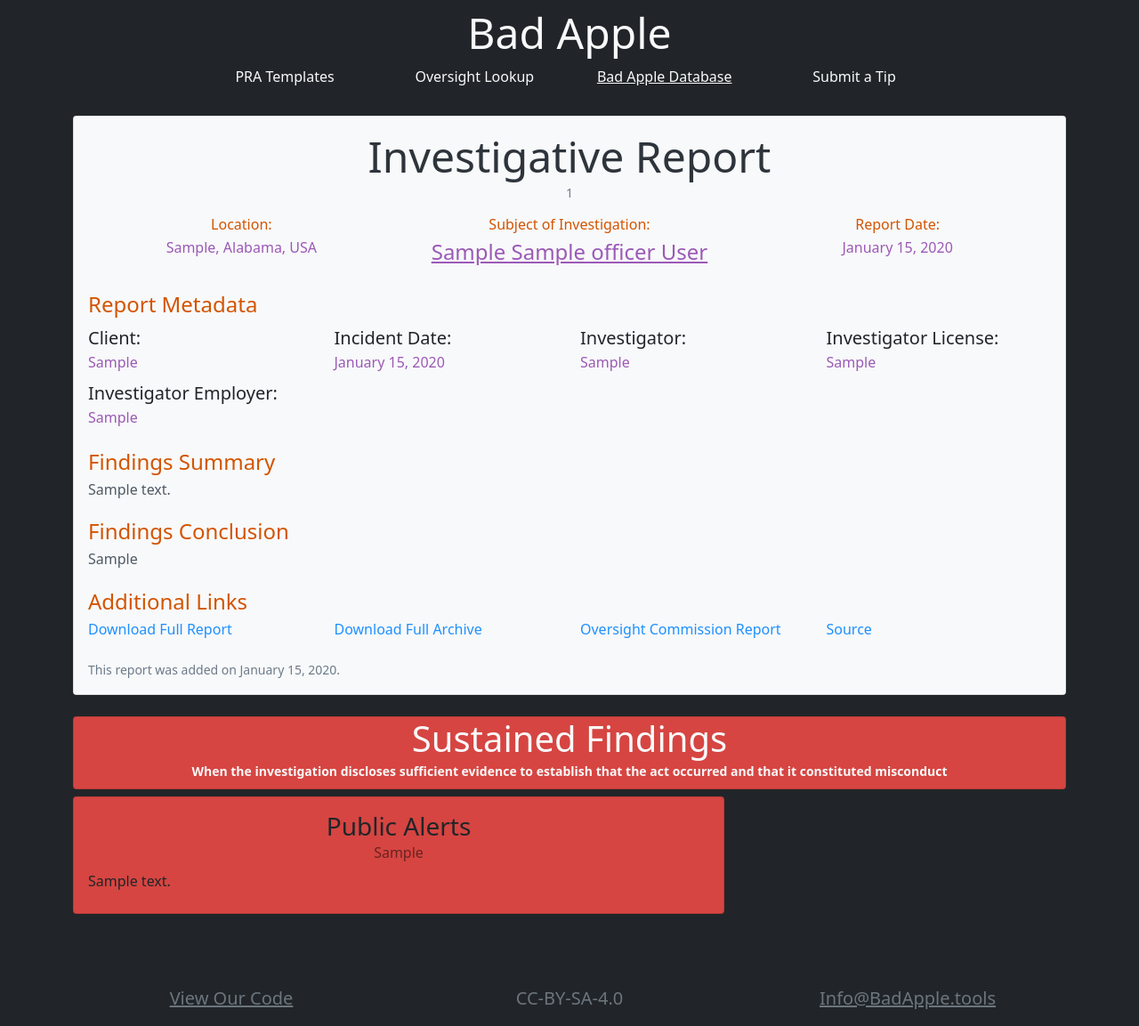
After one commit to P5vc/bad-apple-backend, a Django app: page /Report/1/ in a window 1280 px wide. The commit adds this page. Shown: the whole page at 89% size. Run offline with Django 3.2, Linux system fonts and the light colour scheme; tables that the repository leaves empty hold one stand-in row (values such as "Sample post"); parts of the project's set-up code (start-up, migrations or seed data) failed here and were passed over; some libraries are stand-ins or nearby versions.

Commit message:
Added Bad Apple Database Report page

```diff
--- a/BadApple/mainSite/admin.py
+++ b/BadApple/mainSite/admin.py
@@ -45,7 +45,7 @@ class DatabaseManagerPermissionsAdmin(admin.ModelAdmin):
 @admin.register(WeeklyStats , site = customAdminSite)
 class WeeklyStatsAdmin(admin.ModelAdmin):
 	list_display = ['week' , 'year']
-	readonly_fields = ['week' , 'year' , 'homeViews' , 'documentationViews' , 'praViews' , 'oversightViews' , 'commissionViews' , 'tipViews' , 'badAppleViews' , 'praSearches' , 'commissionSearches' , 'tipSubmissions' , 'badAppleSearches']
+	readonly_fields = ['week' , 'year' , 'homeViews' , 'documentationViews' , 'praViews' , 'oversightViews' , 'commissionViews' , 'tipViews' , 'badAppleViews' , 'officerViews' , 'reportViews' , 'praSearches' , 'commissionSearches' , 'tipSubmissions' , 'badAppleSearches']
 
 
 
--- a/BadApple/mainSite/models.py
+++ b/BadApple/mainSite/models.py
@@ -176,6 +176,7 @@ class InvestigativeReport(models.Model):
 	# References:
 	fullReportURL = models.URLField('Full Report Download URL' , max_length = 300 , blank = True)
 	fullArchiveURL = models.URLField('Full Archive Download URL' , max_length = 300 , blank = True)
+	oversightCommissionReport = models.URLField('Oversight Commission Report Download URL' , max_length = 300 , blank = True)
 	sourceURL = models.URLField('Source URL' , max_length = 300 , blank = True)
 
 	# Administrative:
--- a/BadApple/mainSite/static/css/ba.css
+++ b/BadApple/mainSite/static/css/ba.css
@@ -4,6 +4,10 @@
 
 .finding-sustained-border {
     border-color: #d64541 !important;
+}
+
+.finding-sustained-background {
+    background-color: #d64541 !important;
 }
 
 .finding-not-sustained {
@@ -14,6 +18,10 @@
     border-color: #ec670e !important;
 }
 
+.finding-not-sustained-background {
+    background-color: #ec670e !important;
+}
+
 .finding-exonerated {
     color: #24a159;
 }
@@ -22,12 +30,20 @@
     border-color: #24a159 !important;
 }
 
+.finding-exonerated-background {
+    background-color: #24a159 !important;
+}
+
 .finding-unfounded {
     color: #8f8f8f;
 }
 
 .finding-unfounded-border {
     border-color: #8f8f8f !important;
+}
+
+.finding-unfounded-background {
+    background-color: #8f8f8f !important;
 }
 
 .grow {
--- /dev/null
+++ b/BadApple/mainSite/templates/report.html
@@ -0,0 +1,232 @@
+{% extends 'base.html' %}
+{% load static %}
+{% load i18n %}
+
+
+{% block title %}
+        {# Translators: This is a page title #}
+        <title>{% translate 'Bad Apple - Report' %}</title>
+{% endblock %}
+
+
+{% block pageThreeActive %}{% endblock %}
+
+
+{% block bodyClasses %}bg-dark{% endblock %}
+
+
+{% block content %}
+		<div class="align-content-center align-items-center container d-flex flex-wrap h-100 justify-content-center min-vh-100 min-vw-100 w-100">
+			<div class="container maxWidthReduced mb-4 mt-4">
+				<div class="card h-100">
+					<div class="bg-light card-body">
+						<div class="mb-2 row">
+							<div class="col-12">
+								<h5 class="card-title display-5 mb-0 palette-primary text-center">{% translate 'Investigative Report' %}</h5>
+							</div>
+							{% if investigationID %}
+							<div class="col-12 text-center">
+								<small class="palette-secondary">{{ investigationID }}</small>
+							</div>
+							{% endif %}
+						</div>
+						<div class="mb-4 row text-center">
+							{% if location %}
+							<div class="col-12 col-md-4 mb-2 mt-2">
+								<p class="mb-2 palette-title smallLineSpacing">{% translate 'Location' %}:</p>
+								<p class="mb-0 palette-data smallLineSpacing">{{ location }}</p>
+							</div>
+							{% endif %}
+							{% if subject %}
+							<div class="col-12 col-md-4 mb-2 mt-2">
+								<p class="mb-2 palette-title smallLineSpacing">{% translate 'Subject of Investigation' %}:</p>
+								<h4 class="fs-4 fw-normal mb-0 smallLineSpacing"><a href="{% url 'officer' officerID %}" class="palette-data">{{ subject }}</a></h4>
+							</div>
+							{% endif %}
+							{% if reportDate %}
+							<div class="col-12 col-md-4 mb-2 mt-2">
+								<p class="mb-2 palette-title smallLineSpacing">{% translate 'Report Date' %}:</p>
+								<p class="mb-0 palette-data smallLineSpacing">{{ reportDate }}</p>
+							</div>
+							{% endif %}
+						</div>
+						<div class="mb-2 row">
+							<div class="col-12">
+								<h4 class="fs-4 fw-normal palette-title">{% translate 'Report Metadata' %}</h4>
+							</div>
+							{% if client %}
+							<div class="col-12 col-md-4 col-sm-6 col-xl-3 mb-2">
+								<p class="fs-5 mb-0">{% translate 'Client' %}:</p>
+								<small class="fs-6 palette-data">{{ client }}</small>
+							</div>
+							{% endif %}
+							{% if incidentDate %}
+							<div class="col-12 col-md-4 col-sm-6 col-xl-3 mb-2">
+								<p class="fs-5 mb-0">{% translate 'Incident Date' %}:</p>
+								<small class="fs-6 palette-data">{{ incidentDate }}</small>
+							</div>
+							{% endif %}
+							{% if investigator %}
+							<div class="col-12 col-md-4 col-sm-6 col-xl-3 mb-2">
+								<p class="fs-5 mb-0">{% translate 'Investigator' %}:</p>
+								<small class="fs-6 palette-data">{{ investigator }}</small>
+							</div>
+							{% endif %}
+							{% if license %}
+							<div class="col-12 col-md-4 col-sm-6 col-xl-3 mb-2">
+								<p class="fs-5 mb-0">{% translate 'Investigator License' %}:</p>
+								<small class="fs-6 palette-data">{{ license }}</small>
+							</div>
+							{% endif %}
+							{% if employer %}
+							<div class="col-12 col-md-4 col-sm-6 col-xl-3 mb-2">
+								<p class="fs-5 mb-0">{% translate 'Investigator Employer' %}:</p>
+								<small class="fs-6 palette-data">{{ employer }}</small>
+							</div>
+							{% endif %}
+						</div>
+						<div class="mb-4 mt-3 row">
+							{% if summary %}
+							<div class="col-12">
+								<h4 class="fs-4 fw-normal palette-title">{% translate 'Findings Summary' %}</h4>
+								<p class="mb-0 palette-text smallLineSpacing">{{ summary }}</p>
+							</div>
+							{% endif %}
+							{% if conclusion %}
+							<div class="col-12 mt-4">
+								<h4 class="fs-4 fw-normal palette-title">{% translate 'Findings Conclusion' %}</h4>
+								<p class="mb-0 palette-text smallLineSpacing">{{ conclusion }}</p>
+							</div>
+							{% endif %}
+						</div>
+						<div class="mb-2 row">
+							<div class="col-12">
+								<h4 class="fs-4 fw-normal palette-title">{% translate 'Additional Links' %}</h4>
+							</div>
+							{% if reportURL %}
+							<div class="col-12 col-md-4 col-sm-6 col-xl-3">
+								<a href="{{ reportURL }}" class="text-decoration-none"><p class="palette-link smallLineSpacing">{% translate 'Download Full Report' %}</p></a>
+							</div>
+							{% endif %}
+							{% if archiveURL %}
+							<div class="col-12 col-md-4 col-sm-6 col-xl-3">
+								<a href="{{ archiveURL }}" class="text-decoration-none"><p class="palette-link smallLineSpacing">{% translate 'Download Full Archive' %}</p></a>
+							</div>
+							{% endif %}
+							{% if commissionReportURL %}
+							<div class="col-12 col-md-4 col-sm-6 col-xl-3">
+								<a href="{{ commissionReportURL }}" class="text-decoration-none"><p class="palette-link smallLineSpacing">{% translate 'Oversight Commission Report' %}</p></a>
+							</div>
+							{% endif %}
+							{% if source %}
+							<div class="col-12 col-md-4 col-sm-6 col-xl-3">
+								<a href="{{ source }}" class="text-decoration-none"><p class="palette-link smallLineSpacing">{% translate 'Source' %}</p></a>
+							</div>
+							{% endif %}
+						</div>
+						<small class="card-text palette-secondary">{% blocktranslate %}This report was added on{% endblocktranslate %} {{ added }}.</small>
+					</div>
+				</div>
+				{% if sustained %}
+				<div class="card finding-sustained-background h-100 mt-4 text-light">
+					<div class="text-center">
+						<div class="mb-2 row">
+							<div class="col-12">
+								<h2 class="display-6 fw-normal mb-0">{% translate 'Sustained Findings' %}</h2>
+								<small class="fw-bolder">{% blocktranslate %}When the investigation discloses sufficient evidence to establish that the act occurred and that it constituted misconduct{% endblocktranslate %}</small>
+							</div>
+						</div>
+					</div>
+				</div>
+				<div class="flex-nowrap flex-row mb-2 ms-0 mt-2 overflow-scroll row w-100">
+					{% for finding in sustained %}
+					<div class="col-11 col-lg-9 col-md-10 col-xl-8 col-xxl-7 ps-0">
+						<div class="card finding-sustained-background h-100">
+							<div class="card-body text-dark">
+								<h3 class="card-title fs-3 mb-0 text-center">{{ finding.category }}</h3>
+								<p class="mb-2 text-black-50 text-center">{{ finding.policy }}</p>
+								<p class="card-text mb-2">{{ finding.summary }}</p>
+							</div>
+						</div>
+					</div>
+					{% endfor %}
+				</div>
+				{% endif %}
+				{% if notSustained %}
+				<div class="card finding-not-sustained-background h-100 mt-4 text-light">
+					<div class="text-center">
+						<div class="mb-2 row">
+							<div class="col-12">
+								<h2 class="display-6 fw-normal mb-0">{% translate 'Not Sustained Findings' %}</h2>
+								<small class="fw-bolder">{% blocktranslate %}When the investigation discloses that there is insufficient evidence to sustain the complaint or fully exonerate the employee{% endblocktranslate %}</small>
+							</div>
+						</div>
+					</div>
+				</div>
+				<div class="flex-nowrap flex-row mb-2 ms-0 mt-2 overflow-scroll row w-100">
+					{% for finding in notSustained %}
+					<div class="col-11 col-lg-9 col-md-10 col-xl-8 col-xxl-7 ps-0">
+						<div class="card finding-not-sustained-background h-100">
+							<div class="card-body text-dark">
+								<h3 class="card-title fs-3 mb-0 text-center">{{ finding.category }}</h3>
+								<p class="mb-2 text-black-50 text-center">{{ finding.policy }}</p>
+								<p class="card-text mb-2">{{ finding.summary }}</p>
+							</div>
+						</div>
+					</div>
+					{% endfor %}
+				</div>
+				{% endif %}
+				{% if exonerated %}
+				<div class="card finding-exonerated-background h-100 mt-4 text-light">
+					<div class="text-center">
+						<div class="mb-2 row">
+							<div class="col-12">
+								<h2 class="display-6 fw-normal mb-0">{% translate 'Exonerated Findings' %}</h2>
+								<small class="fw-bolder">{% blocktranslate %}When the investigation discloses that the alleged act occurred, but the act was justified and/or proper under the city's policy{% endblocktranslate %}</small>
+							</div>
+						</div>
+					</div>
+				</div>
+				<div class="flex-nowrap flex-row mb-2 ms-0 mt-2 overflow-scroll row w-100">
+					{% for finding in exonerated %}
+					<div class="col-11 col-lg-9 col-md-10 col-xl-8 col-xxl-7 ps-0">
+						<div class="card finding-exonerated-background h-100">
+							<div class="card-body text-dark">
+								<h3 class="card-title fs-3 mb-0 text-center">{{ finding.category }}</h3>
+								<p class="mb-2 text-black-50 text-center">{{ finding.policy }}</p>
+								<p class="card-text mb-2">{{ finding.summary }}</p>
+							</div>
+						</div>
+					</div>
+					{% endfor %}
+				</div>
+				{% endif %}
+				{% if unfounded %}
+				<div class="card finding-unfounded-background h-100 mt-4 text-light">
+					<div class="text-center">
+						<div class="mb-2 row">
+							<div class="col-12">
+								<h2 class="display-6 fw-normal mb-0">{% translate 'Unfounded Findings' %}</h2>
+								<small class="fw-bolder">{% blocktranslate %}When the investigation discloses that the alleged act did not occur or did not involve city personnel{% endblocktranslate %}</small>
+							</div>
+						</div>
+					</div>
+				</div>
+				<div class="flex-nowrap flex-row mb-2 ms-0 mt-2 overflow-scroll row w-100">
+					{% for finding in unfounded %}
+					<div class="col-11 col-lg-9 col-md-10 col-xl-8 col-xxl-7 ps-0">
+						<div class="card finding-unfounded-background h-100">
+							<div class="card-body text-dark">
+								<h3 class="card-title fs-3 mb-0 text-center">{{ finding.category }}</h3>
+								<p class="mb-2 text-black-50 text-center">{{ finding.policy }}</p>
+								<p class="card-text mb-2">{{ finding.summary }}</p>
+							</div>
+						</div>
+					</div>
+					{% endfor %}
+				</div>
+				{% endif %}
+			</div>
+		</div>
+{% endblock %}
--- a/BadApple/mainSite/urls.py
+++ b/BadApple/mainSite/urls.py
@@ -9,5 +9,6 @@ urlpatterns = [
 				path('Commission/<slug:slug>/' , views.commission , name = 'commission'),
 				path('Tip/' , views.tip , name = 'tip'),
 				path('BadAppleDatabase/' , views.badApple , name = 'badApple'),
-				path('Officer/<slug:slug>/' , views.officer , name = 'officer')
+				path('Officer/<slug:slug>/' , views.officer , name = 'officer'),
+				path('Report/<slug:slug>/' , views.report , name = 'report')
 			]
--- a/BadApple/mainSite/views.py
+++ b/BadApple/mainSite/views.py
@@ -286,10 +286,10 @@ def badApple(request):
 def officer(request , slug):
 	try:
 		officerObject = Officer.objects.get(officerID = str(slug) , approved = True , public = True)
-		incrementStat(11)
 	except:
 		return redirect('badApple')
 
+	incrementStat(11)
 	reportObjects = InvestigativeReport.objects.filter(subjectOfInvestigation = officerObject , approved = True , public = True)
 
 	reports = []
@@ -297,13 +297,20 @@ def officer(request , slug):
 	notSustainedFindings = []
 	exoneratedFindings = []
 	unfoundedFindings = []
+	lastUpdated = officerObject.updatedOn
 	for report in reportObjects:
+		if (report.updatedOn > lastUpdated):
+			lastUpdated = report.updatedOn
+
 		reportDate = report.reportDate.strftime('%B %d, %Y')
 		reports.append({'reportID' : report.reportID , 'reportDate' : reportDate})
 
 		reportLocation = (report.cityTown + ', ' + report.get_stateTerritoryProvince_display())
 		findings = InvestigativeReportFinding.objects.filter(investigativeReport = report , approved = True , public = True)
 		for finding in findings:
+			if (finding.updatedOn > lastUpdated):
+				lastUpdated = finding.updatedOn
+
 			if (finding.finding == '0'):
 				sustainedFindings.append({'category' : finding.get_findingPolicyCategory_display() , 'policy' : finding.findingBasis , 'location' : reportLocation , 'date' : reportDate , 'reportID' : report.reportID})
 			elif (finding.finding == '1'):
@@ -314,4 +321,33 @@ def officer(request , slug):
 				unfoundedFindings.append({'category' : finding.get_findingPolicyCategory_display() , 'policy' : finding.findingBasis , 'location' : reportLocation , 'date' : reportDate , 'reportID' : report.reportID})
 
 
-	return render(request , 'officer.html' , {'firstName' : officerObject.firstName , 'middleName' : officerObject.middleName , 'lastName' : officerObject.lastName , 'reports' : reports , 'sustained' : sustainedFindings , 'notSustained' : notSustainedFindings , 'exonerated' : exoneratedFindings , 'unfounded' : unfoundedFindings , 'addedOn' : officerObject.createdOn.strftime('%B %d, %Y') , 'updatedOn' : officerObject.updatedOn.strftime('%B %d, %Y')})
+	return render(request , 'officer.html' , {'firstName' : officerObject.firstName , 'middleName' : officerObject.middleName , 'lastName' : officerObject.lastName , 'reports' : reports , 'sustained' : sustainedFindings , 'notSustained' : notSustainedFindings , 'exonerated' : exoneratedFindings , 'unfounded' : unfoundedFindings , 'addedOn' : officerObject.createdOn.strftime('%B %d, %Y') , 'updatedOn' : lastUpdated.strftime('%B %d, %Y')})
+
+
+def report(request , slug):
+	try:
+		reportObject = InvestigativeReport.objects.get(reportID = str(slug) , approved = True , public = True)
+
+	except:
+		return redirect('badApple')
+
+	incrementStat(12)
+	sustainedFindings = []
+	notSustainedFindings = []
+	exoneratedFindings = []
+	unfoundedFindings = []
+	for finding in InvestigativeReportFinding.objects.filter(investigativeReport = reportObject , approved = True , public = True):
+		if (finding.finding == '0'):
+			sustainedFindings.append({'category' : finding.get_findingPolicyCategory_display() , 'policy' : finding.findingBasis , 'summary' : finding.findingSummary})
+		elif (finding.finding == '1'):
+			notSustainedFindings.append({'category' : finding.get_findingPolicyCategory_display() , 'policy' : finding.findingBasis , 'summary' : finding.findingSummary})
+		elif (finding.finding == '2'):
+			exoneratedFindings.append({'category' : finding.get_findingPolicyCategory_display() , 'policy' : finding.findingBasis , 'summary' : finding.findingSummary})
+		elif (finding.finding == '3'):
+			unfoundedFindings.append({'category' : finding.get_findingPolicyCategory_display() , 'policy' : finding.findingBasis , 'summary' : finding.findingSummary})
+
+
+	reportLocation = (reportObject.cityTown + ', ' + reportObject.get_stateTerritoryProvince_display())
+	subjectOfInvestigation = (reportObject.subjectOfInvestigation.firstName + ' ' + reportObject.subjectOfInvestigation.middleName + ' ' + reportObject.subjectOfInvestigation.lastName).strip()
+
+	return render(request , 'report.html' , {'investigationID' : reportObject.investigationID , 'location' : reportLocation , 'subject' : subjectOfInvestigation , 'officerID' : reportObject.subjectOfInvestigation.officerID , 'reportDate' : reportObject.reportDate.strftime('%B %d, %Y') , 'client' : reportObject.client , 'incidentDate' : reportObject.incidentDate.strftime('%B %d, %Y') , 'investigator' : reportObject.investigator , 'license' : reportObject.license , 'employer' : reportObject.investigatorEmployer , 'summary' : reportObject.findingsSummary , 'conclusion' : reportObject.conclusion , 'reportURL' : reportObject.fullReportURL , 'archiveURL' : reportObject.fullArchiveURL , 'commissionReportURL' : reportObject.oversightCommissionReport , 'source' : reportObject.sourceURL , 'added' : reportObject.createdOn.strftime('%B %d, %Y') , 'sustained' : sustainedFindings , 'notSustained' : notSustainedFindings , 'exonerated' : exoneratedFindings , 'unfounded' : unfoundedFindings})
```
Also changed, not shown: BadApple/mainSite/templates/officer.html (+5 -9 lines).
